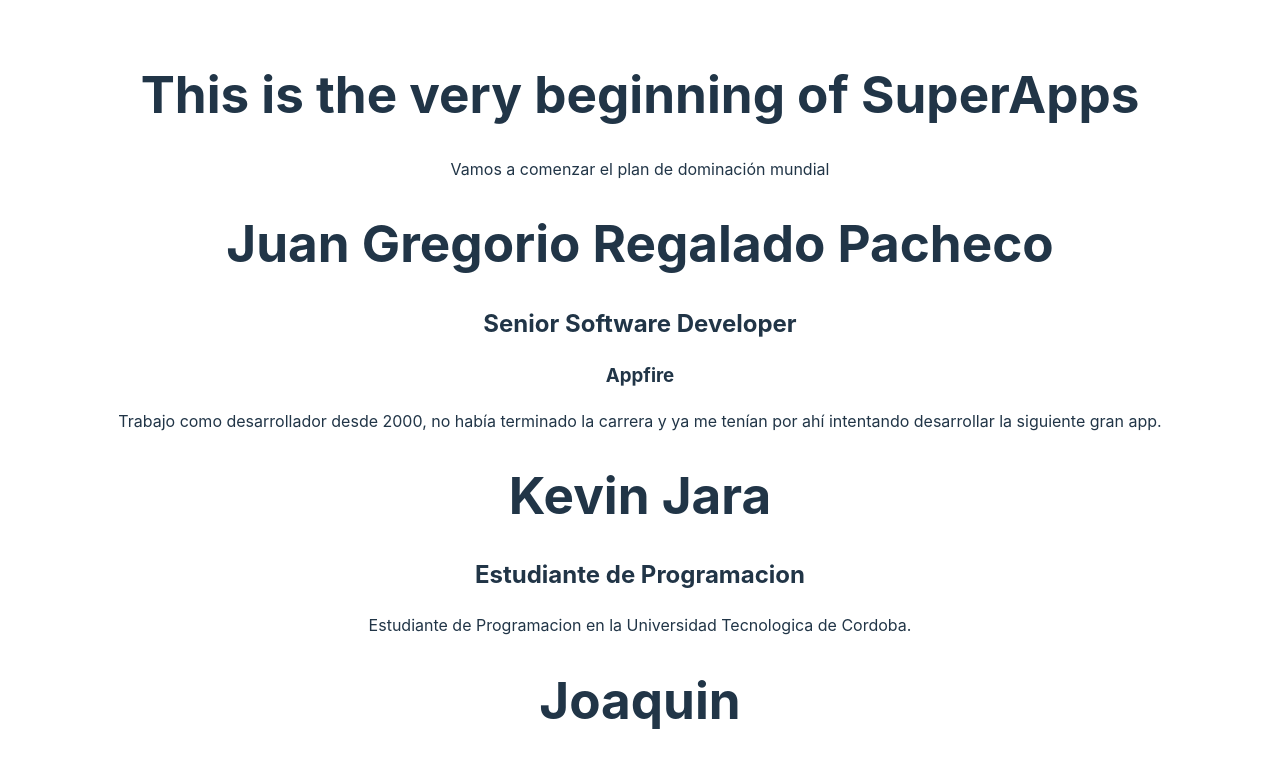
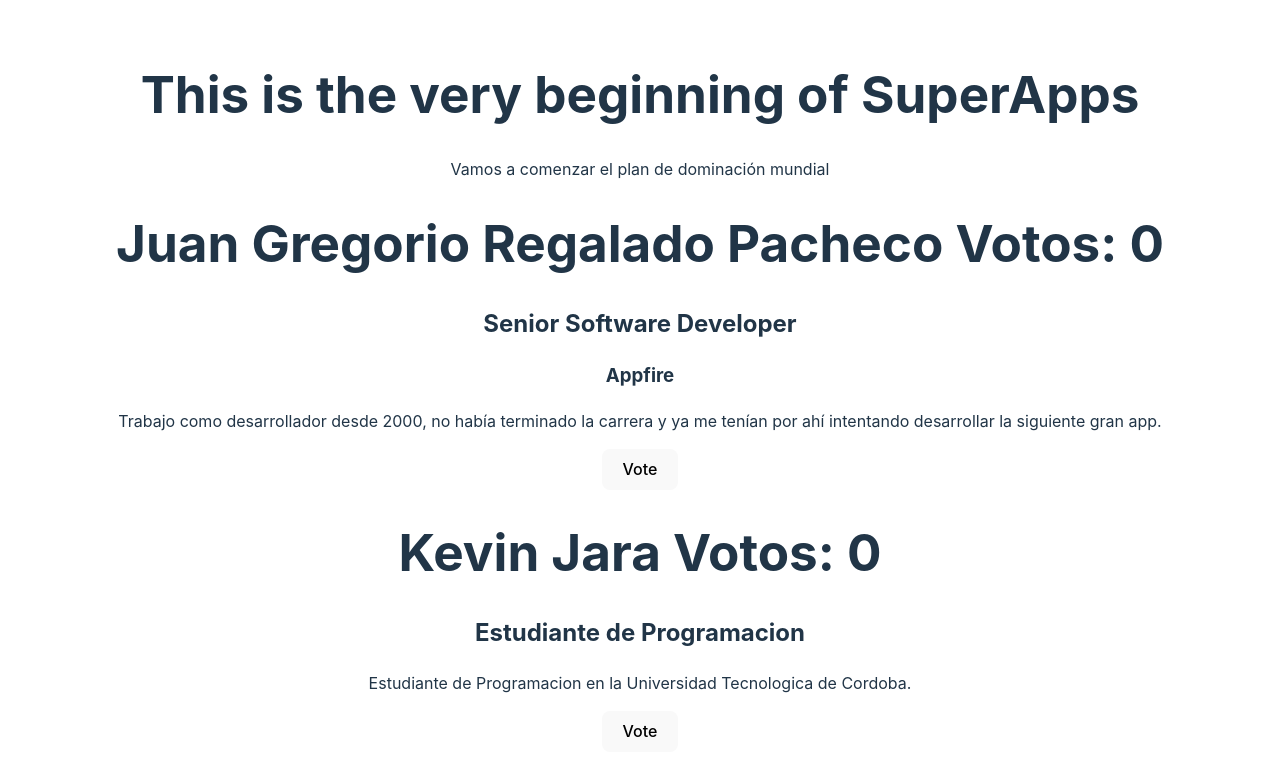
Before and after one commit to goyoregalado/prototipe, a React (Vite) app: page / in a window 1280 px wide. Shown: the top 767 px of the page. Built offline with nearby package versions, Linux system fonts and the light colour scheme.

Commit message:
feature: añade la capacidad de votar a los profesionales

```diff
--- a/src/components/PersonalCard.tsx
+++ b/src/components/PersonalCard.tsx
@@ -1,3 +1,4 @@
+import {useState} from 'react';
 
 interface PersonalCardProps {
     fullName: string
@@ -8,12 +9,16 @@ interface PersonalCardProps {
 
 
 export function PersonalCard({fullName, jobPosition, company, summary} : PersonalCardProps) {
+    const [votes, setVotes] = useState(0);
+
+
     return (
         <>
-            <h1>{fullName}</h1>
+            <h1>{fullName} Votos: {votes}</h1>
             <h2>{jobPosition}</h2>
             { company && <h3>{company}</h3> }
             <p>{summary}</p>
+            <button onClick={() => setVotes(votes + 1)}>Vote</button>
         </>
     )
 }
```
